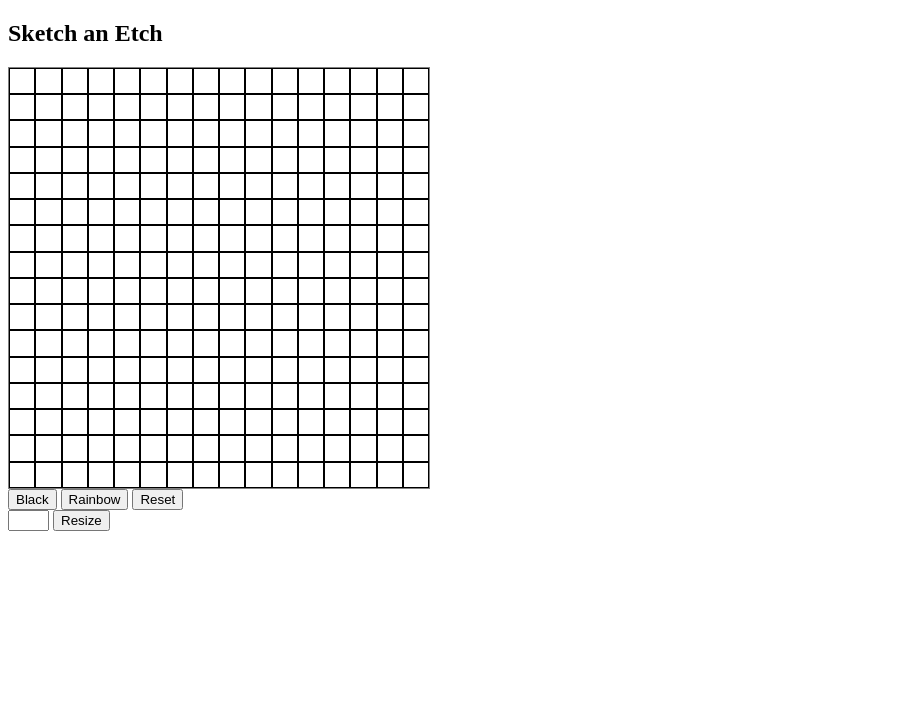
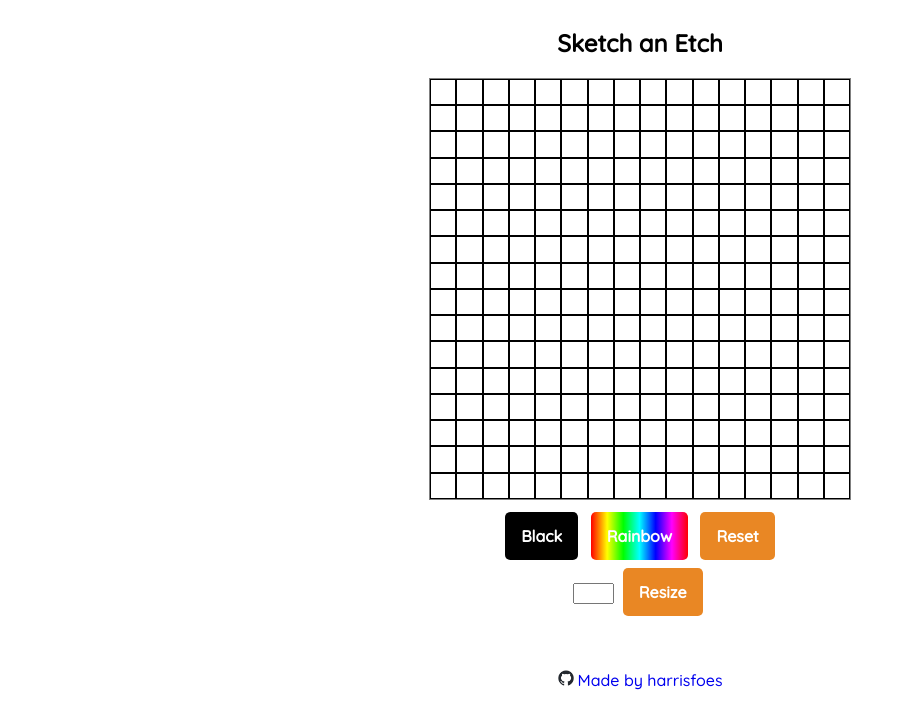
Before and after one commit to harrisfoes/etch-a-sketch, a plain HTML site: page index.html in a window 1280 px wide. Shown: the whole page, without its empty margins (0-906 px from the left). Drawn offline with Linux system fonts and the light colour scheme.

Commit message:
firstphase beautifying. Done for now

```diff
--- a/index.html
+++ b/index.html
@@ -15,7 +15,7 @@
     <div class="main">
         <div class="title"><h2>Sketch an Etch</h2></div>
         <div class="board"></div>
-    </div>
+
     <div class="buttons">
         <button class="Black" onClick="backInBlack()">Black</button>
         <button class="Rainbow" onClick="rainbowOn()">Rainbow</button>
@@ -26,6 +26,10 @@
         <button class="resizebtn" onClick="resizeGrid(document.getElementById('rn').value)" >Resize</button>
         <error class="resize_err"></error>
     </div>
+    </div>
+    <div class="footers">
+    <footer><a href="https://github.com/harrisfoes" target="_blank"><img src="github-mark.png">Made by harrisfoes </a></footer>
+    </div>
 
 
 
--- a/main.js
+++ b/main.js
@@ -41,18 +41,19 @@ function removeOldBoard(lastBoardCellNumber){
 }
 
 function resizeGrid(num){
-    console.log(num);
+
+    let err = document.querySelector(".resize_err");
+
     if(num < 1 || num > 100){
-        let err = document.querySelector(".resize_err")
         err.style.display = "block";
         err.innerHTML = "Please enter a valid number not greater than 100."
     }
     else{
         removeOldBoard(lastBoardCellNumber);
         createBoard(num);
+        err.style.display = "none";
     }
 }
-
 
 function changeColor(){
     let randomColor = Math.floor(Math.random()*16777215).toString(16);
--- a/styles.css
+++ b/styles.css
@@ -1,8 +1,87 @@
+@import url('https://fonts.googleapis.com/css2?family=Quicksand:wght@500&display=swap');
+
+body {
+    font-family: 'Quicksand', sans-serif;
+    display:flex;
+    flex-direction: column;
+    justify-content:space-between;
+    align-items:center;
+}
+
+.footers {
+    margin-top:50px;
+}
+
+.footers img {
+    max-width:30px;
+    max-width: 16px;
+    margin-right: 4px;
+}
+
+.footers a{
+    text-decoration: none;
+}
+
+.title{
+    text-align: center;
+}
+
 .board {
-    display:grid;
+    display: grid;
     border: solid 1px gray;
     height: 70vh;
     width: 70vh;
     max-height: 420px;
     max-width: 420px;
+    margin:8px;
 }
+
+.buttons{text-align:center;}
+
+.buttons button, .resize button {
+    display: inline-block;
+    margin: 4px;
+    padding: 0.75rem 1rem;
+    border: 0;
+    border-radius: 0.317rem;
+    background-color: #e98724;
+    color: #fff;
+    text-decoration: none;
+    font-weight: 700;
+    font-family:'Quicksand', sans-serif;
+    font-size: 1rem;
+    line-height: 1.5;
+    cursor: pointer;
+    -webkit-appearance: none;
+    -webkit-font-smoothing: antialiased;
+}
+
+.buttons button:hover {
+    opacity: 0.85;
+}
+
+button.Black {
+    background-color:black;
+}
+
+button.Rainbow {
+    background: linear-gradient(90deg,
+            hsl(0, 100%, 50%),
+            hsl(30, 100%, 50%),
+            hsl(60, 100%, 50%),
+            hsl(90, 100%, 50%),
+            hsl(120, 100%, 50%),
+            hsl(150, 100%, 50%),
+            hsl(180, 100%, 50%),
+            hsl(210, 100%, 50%),
+            hsl(240, 100%, 50%),
+            hsl(270, 100%, 50%),
+            hsl(300, 100%, 50%),
+            hsl(330, 100%, 50%),
+            hsl(360, 100%, 50%));
+    -webkit-text-stroke: 0.05px pink;
+    color:white
+}
+
+.resize {text-align:center;}
+.resize_err {font-size:smaller}
```
Also changed, not shown: github-mark.png (added).
